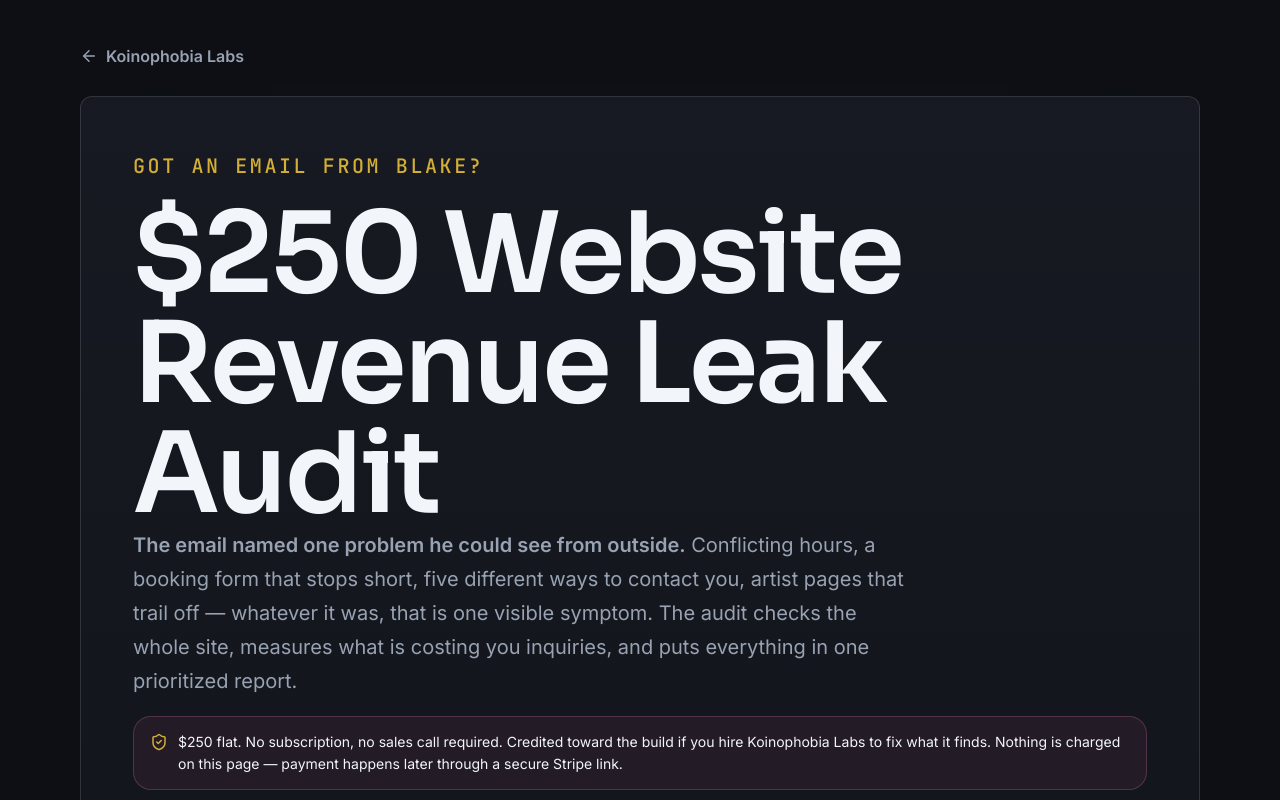
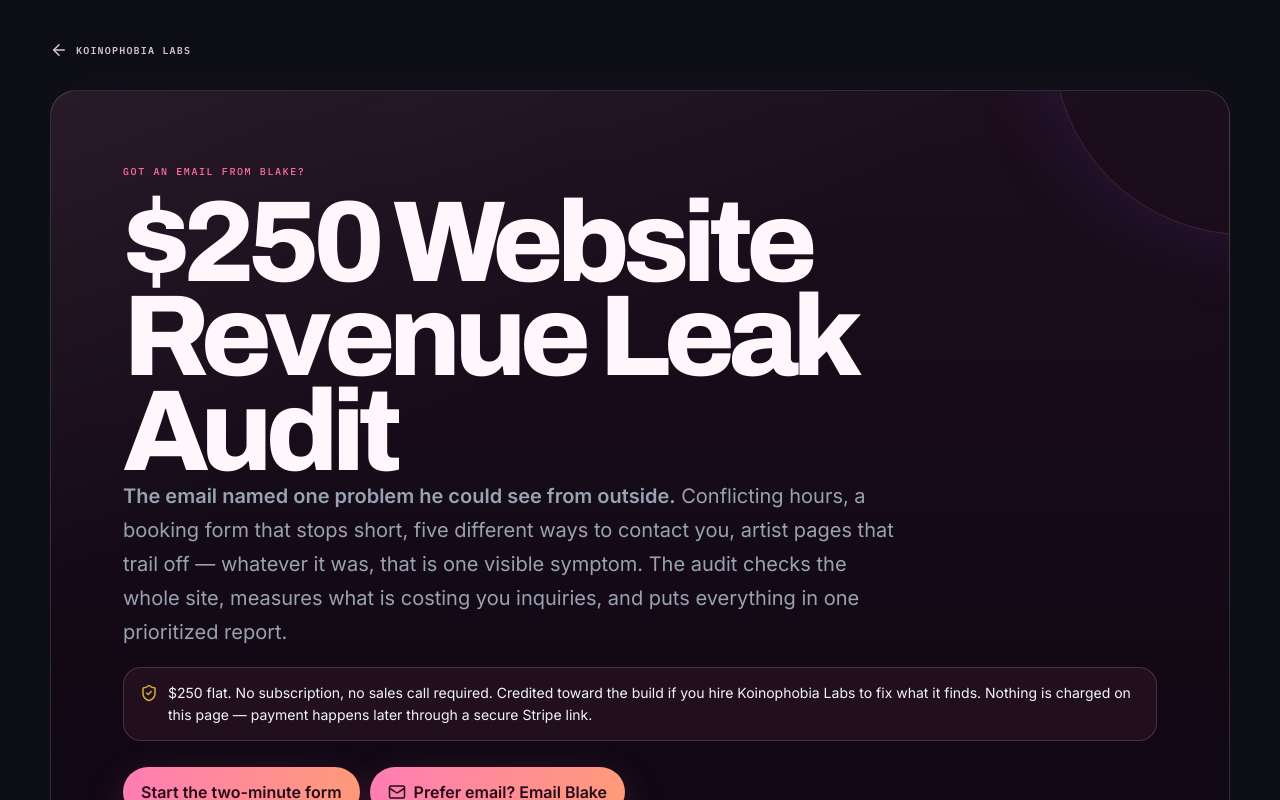
Before and after one commit to koinophobia-labs/koinophobia-labs-site, a Next.js app: page /audit in a window 1280 px wide. Shown: the top 800 px of the page. Built offline with nearby package versions, Linux system fonts and the light colour scheme.

Commit message:
Apply ecosystem styling to audit page

```diff
--- a/app/audit/page.tsx
+++ b/app/audit/page.tsx
@@ -24,8 +24,8 @@ export const metadata: Metadata = {
 export default function AuditPage() {
   return (
     <>
-      <div className="page-field" aria-hidden="true" />
-      <main className="mini-page">
+      <div className="page-field founder-field" aria-hidden="true" />
+      <main className="mini-page audit-page">
         <Link className="back-link" href="/">
           <ArrowLeft size={18} aria-hidden="true" />
           Koinophobia Labs
```
